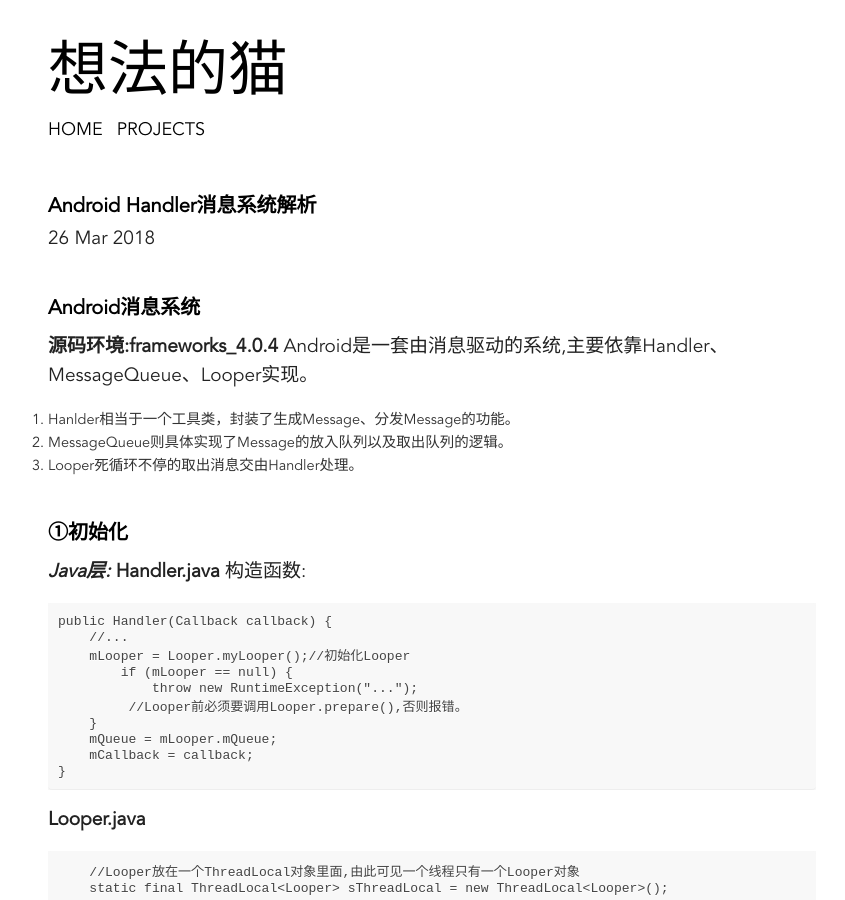
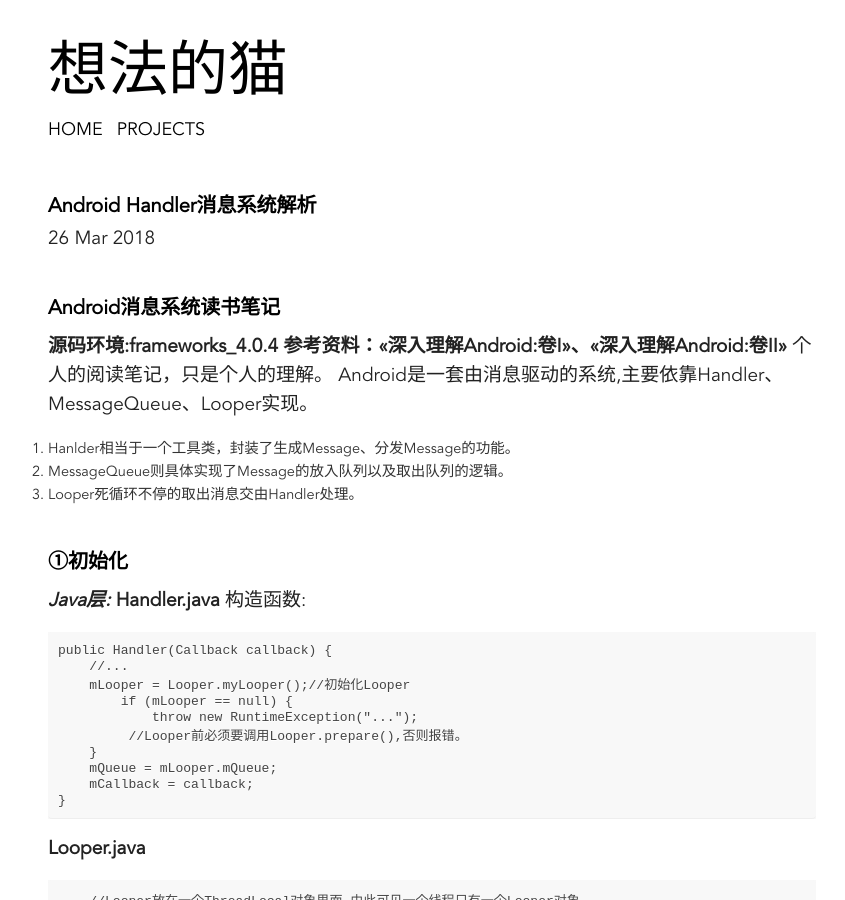
Before and after one commit to xiangfademao/xiangfademao.github.io, a Jekyll site: the page built from _posts/2018-3-27-Android消息系统读书笔记.md, in a window 1280 px wide and 900 px high. Shown: the whole window, without its empty margins (208-1053 px from the left). Built offline with Jekyll 4.4.1, drawn with Linux system fonts in a browser that asks for light colours; comment, search, counter and statistics services are not loaded.

Commit message:
Android消息系统读书笔记
Android消息系统读书笔记

```diff
--- a/_posts/2018-3-27-Android消息系统.md
+++ b/_posts/2018-3-27-Android消息系统读书笔记.md
@@ -6,8 +6,10 @@
 categories:
 
 ---
-## Android消息系统 ##
+## Android消息系统读书笔记 ##
 **源码环境:frameworks_4.0.4**
+**参考资料：<<深入理解Android:卷I>>、<<深入理解Android:卷II>>**
+个人的阅读笔记，只是个人的理解。
 Android是一套由消息驱动的系统,主要依靠Handler、MessageQueue、Looper实现。
 
  1. Hanlder相当于一个工具类，封装了生成Message、分发Message的功能。
```
